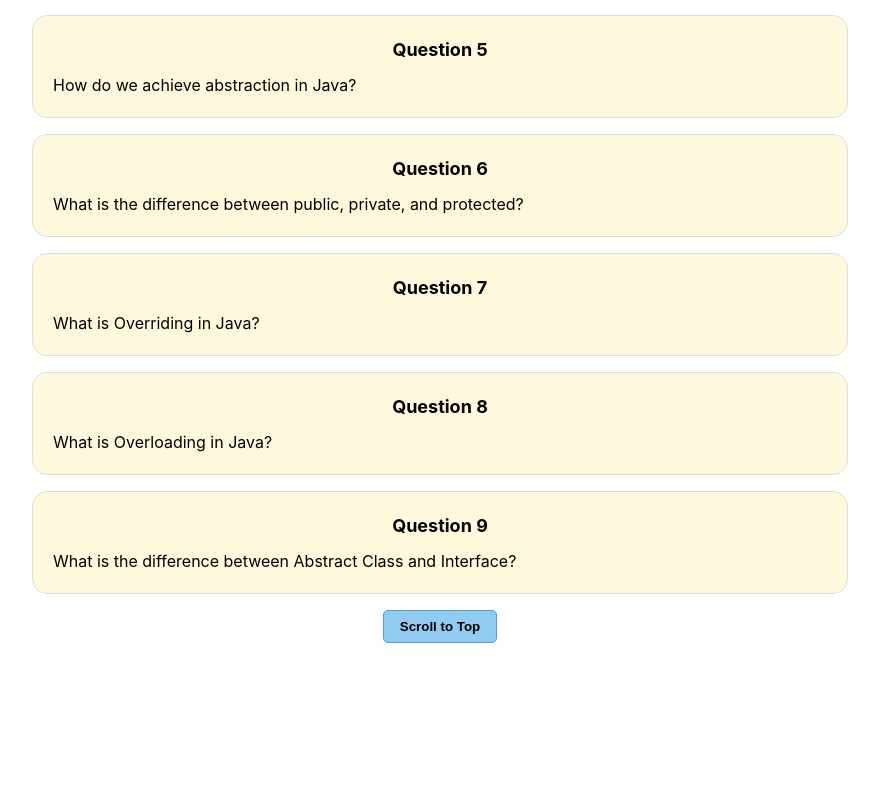
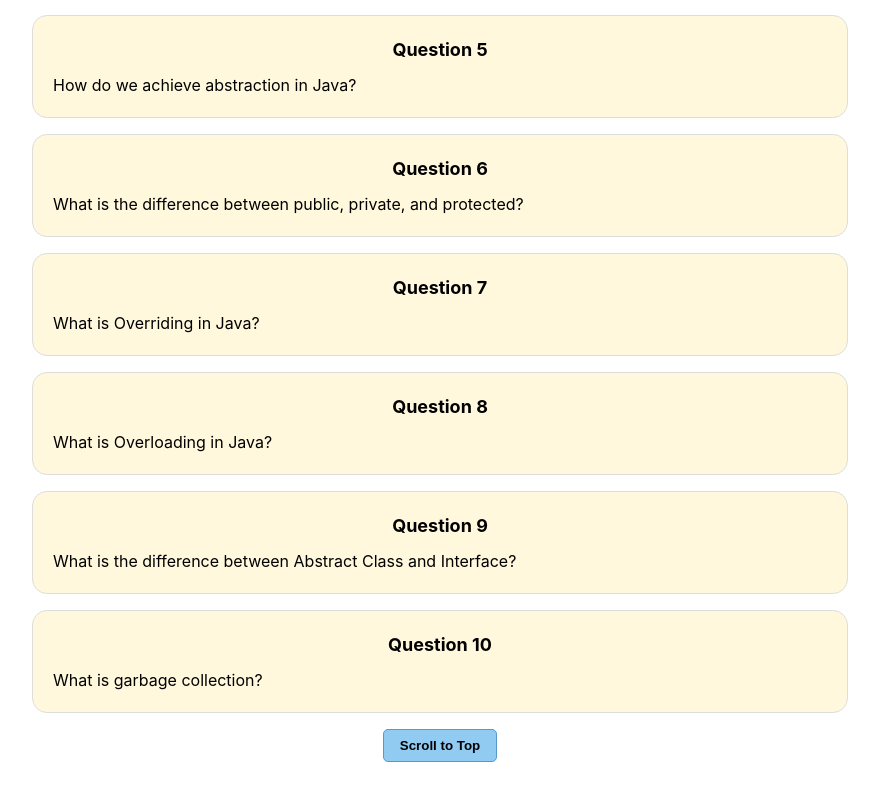
Before and after one commit to KhangBBBB/interview-prep, a Svelte app: page / in a window 1280 px wide. Shown: the part 686-1480 px from the top of the page, without its empty margins (200-1079 px from the left). Before the commit the page ends 1361 px from the top, so only its background shows below. Built offline with nearby package versions, Linux system fonts and the light colour scheme.

Commit message:
Add card

```diff
--- a/src/data.ts
+++ b/src/data.ts
@@ -42,6 +42,10 @@
             {
                 question: `What is the difference between Abstract Class and Interface?`,
                 answer: `Abstract classes allow for a mix of abstract and concrete methods, while interfaces only have abstract methods that classes must implement.`,
+            },
+            {
+                question: `What is garbage collection?`,
+                answer: `An automated process to clean up unused memory.`,
             },
         ],
     },
```
